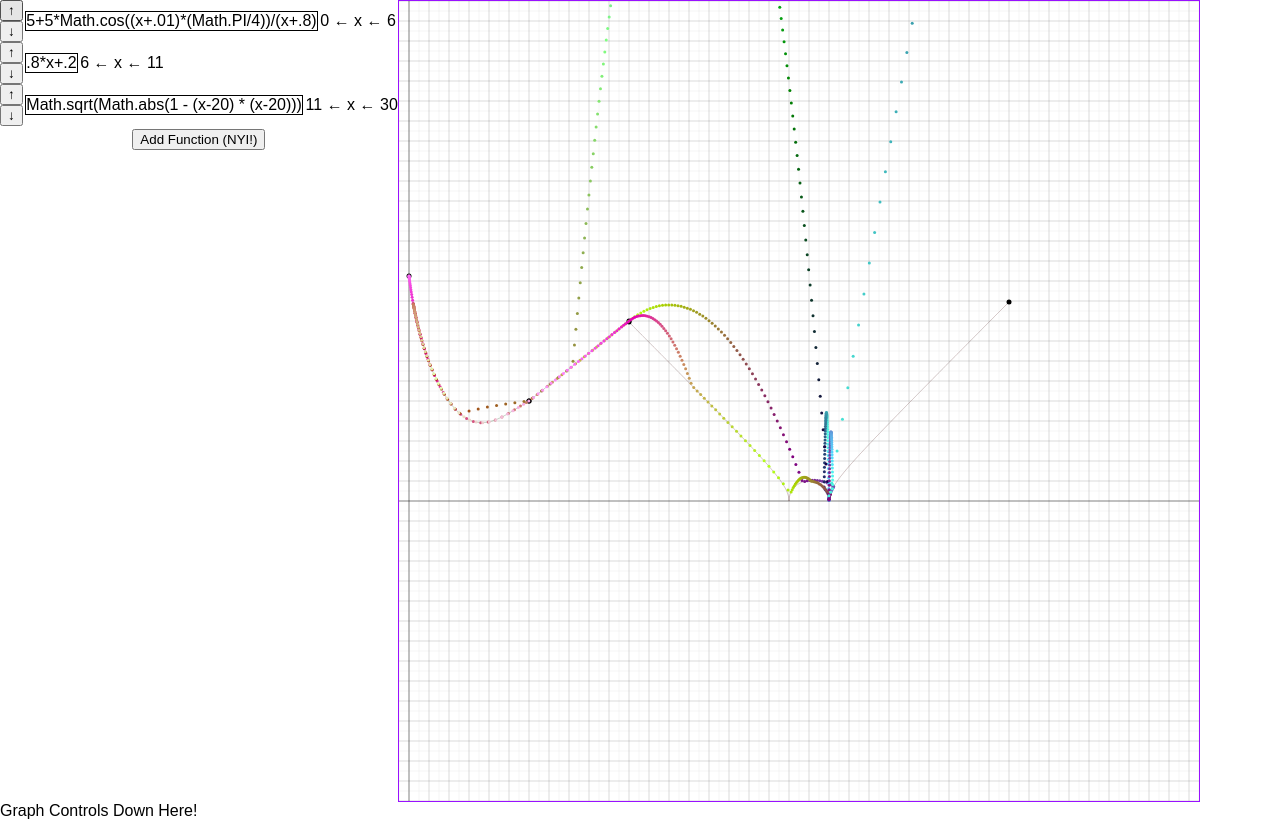
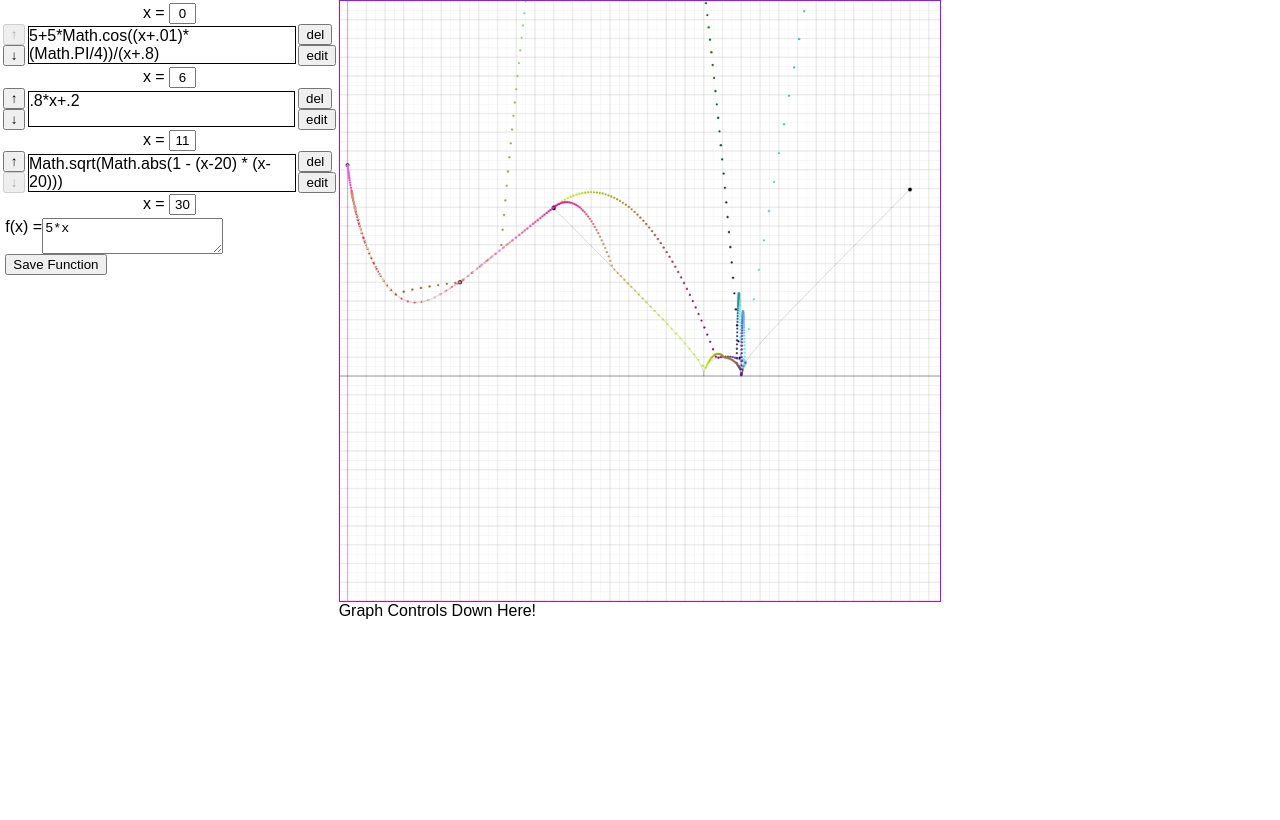
Before and after one commit to kevinfrei/rollercoaster, a React (Create React App) app: page / in a window 1280 px wide. Built offline with nearby package versions, Linux system fonts and the light colour scheme.

Commit message:
Some clean up of UserFunc, and the barebones stateless UI mockup seems good enough for now.

```diff
--- a/src/App.js
+++ b/src/App.js
@@ -27,13 +27,12 @@ class App extends Component {
       return (<div>Nope!{uf1} {uf2}</div>);
     }
     let funcList = [ uf1, uf2, uf3 ];
+    const adder = () => {window.alert('hello');};
     return (
-      <div className='RowList'>
-        <div className='ColList'>
-          <FuncList funcs={funcList} />
-          <FuncGraph funcs = {funcList} />
-        </div>
-        <div>
+      <div className='ColList'>
+        <FuncList funcs={funcList} addSaveFunc={adder}/>
+        <div className='RowList'>
+          <FuncGraph funcs={funcList} />
           Graph Controls Down Here!
         </div>
       </div>
--- a/src/FunctionGraph.js
+++ b/src/FunctionGraph.js
@@ -7,8 +7,8 @@ import type {UserFunction, Vector} from './UserFunction';
 
 // Super duper exciting constants
 const twoPi = Math.PI * 2;
-const scale = 20; // Scale of the graph
-
+const scale = 25; // Scale of the graph
+const graphStep = 1e-2; // The steps used for drawing the graph
 // Function colors
 const strokes = [
   '#040',
@@ -50,8 +50,12 @@ const drawFunctions =
   (ctx: CanvasRenderingContext2D, funcs: Array<UserFunction>): void => {
   let curStroke = 0;
   for (let f of funcs) {
-    let x = f.endPoints.a.x;
-    let y = f.endPoints.a.y;
+    let x = f.range.low;
+    let y = f.func(x);
+    ctx.beginPath();
+    ctx.fillStyle = '#000';
+    ctx.arc(xf(x), yf(y), 2.5, 0, twoPi);
+    ctx.fill();
     ctx.beginPath();
     ctx.strokeStyle = strokes[curStroke];
     ctx.fillStyle = strokes[curStroke];
@@ -60,19 +64,23 @@ const drawFunctions =
     ctx.moveTo(xf(x), yf(y));
     const e = f.range.high;
     while (x < e) {
-      y = f.func(x);
-      ctx.lineTo(xf(x), yf(y));
-      x += .01;
+      let fail = false;
+      try {
+        y = f.func(x);
+        fail = Number.isNaN(y);
+      } catch (e) {
+        fail = true;
+      }
+      if (!fail)
+        ctx.lineTo(xf(x), yf(y));
+      x += graphStep;
     }
-    ctx.lineTo(xf(f.endPoints.b.x), yf(f.endPoints.b.y));
+    y = f.func(e);
+    ctx.lineTo(xf(e), yf(y));
     ctx.stroke();
     ctx.beginPath();
     ctx.fillStyle = '#000';
-    ctx.arc(xf(f.endPoints.b.x), yf(f.endPoints.b.y), 2.5, 0, twoPi);
-    ctx.fill();
-    ctx.beginPath();
-    ctx.fillStyle = '#000';
-    ctx.arc(xf(f.endPoints.a.x), yf(f.endPoints.a.y), 2.5, 0, twoPi);
+    ctx.arc(xf(e), yf(y), 2.5, 0, twoPi);
     ctx.fill();
   }
 };
@@ -119,7 +127,7 @@ export class FuncGraph extends Component {
     }
   }
   render() {
-    const s = {border : '1px solid #91f', height : '800px', width : '800px'};
+    const s = {border : '1px solid #91f', height : '600px', width : '600px'};
     return (<canvas ref='FuncGraph' width={800} height={800} style={s}/>);
   }
 };
--- a/src/FunctionList.js
+++ b/src/FunctionList.js
@@ -2,43 +2,69 @@
 
 import React from 'react';
 
+import {MakeUserFunc} from './UserFunction';
+
 import type {UserFunction} from './UserFunction';
 
-export const FuncRange = ({Low, High}: {Low : number, High : number}) => {
-  return (
-    <span style={{alignSelf:'center'}}>
-      {Low}&nbsp;&larr;&nbsp;x&nbsp;&larr;&nbsp;{High}
-    </span>);
+// Don't forget: These are all stateless components!
+// Stateful components should in the 'Containers.js' file
+
+export const FuncDivider = ({value,onChange}:{value:number,onChange?:Function}) =>
+  (<div style={{alignSelf:'center'}}>
+    x = <input type='text' value={value} onChange={onChange && onChange()} style={{width:'14pt', textAlign:'center'}}/></div>);
+
+type FuncItemAttribs = {
+  userFunc: UserFunction,
+  first?:boolean,
+  last?:boolean,
+  onEdit?:Function,
+  onPrev?:Function,
+  onNext?:Function,
+  onDel?:Function
 };
 
-
-export const FuncItem = ({userFunc}:{userFunc: UserFunction}) => {
+export const FuncItem = ({userFunc,first,last,onEdit,onPrev,onNext,onDel}:FuncItemAttribs) => {
   return (
+    <div style={{width:'250pt',alignItems:'stretch'}} className='RowList'>
     <div className='ColList'>
-      <div>
-        <button>&uarr;</button><br/>
-        <button>&darr;</button>
+      <div style={{flexGrow:'1'}}>
+        <button disabled={first} onClick={onPrev && onPrev()}>&uarr;</button><br/>
+        <button disabled={last} onClick={onNext && onNext()}>&darr;</button>
       </div>
-      <div style={{border:'1pt solid black',margin:'2pt',alignSelf:'center',flexGrow:'4'}}>
-        {userFunc.text}
+      <div style={{border:'1px solid #000',margin:'2pt',alignSelf:'stretch',flexGrow:'500'}}>{userFunc.text}</div>
+      <div style={{flexGrow:'1'}}>
+        <button onClick={onDel && onDel()}>del</button><br/>
+        <button onClick={onEdit && onEdit()}>edit</button>
       </div>
-      <FuncRange Low={userFunc.range.low} High={userFunc.range.high}/>
+    </div>
+    <FuncDivider value={userFunc.range.high}/>
   </div>
   );
 };
 
 // TODO: Needs wired to Redux, as it affects state
-export const FuncAdder = () => {
-  return (<div style={{margin:'2pt', alignSelf:'center'}}><button>Add Function (NYI!)</button></div>);
+export const FuncChanger = ({onClick,func}:{onClick:Function, func?:UserFunction}) => {
+  return (
+    <div style={{margin:'2pt'}} className='RowList'>
+      <div className='ColList'>
+        f(x) =  <textarea value={func ? func.text : 'x'}/>
+      </div>
+      <div alignSelf='auto'><button onClick={onClick}>{func ? 'Save' : 'Add'} Function</button></div>
+    </div>
+  );
 };
 
-export const FuncList = ({funcs}:{funcs: Array<UserFunction>}) => {
+export const FuncList = ({funcs, addSaveFunc}:{funcs: Array<UserFunction>, addSaveFunc: Function}) => {
   // Should I assert that they're sorted?
-  const MapOfFuncs = funcs.map((uf, index) => {
-    return (<FuncItem key={index} userFunc={uf}/>);
-  });
-  return (<div className='RowList'>
+  const MapOfFuncs = funcs.map((uf, index) =>
+    (<FuncItem first={index===0} last={index===funcs.length-1} key={index} userFunc={uf}/>));
+  const DefaultFunc = MakeUserFunc('5*x','15','20');
+  if (typeof DefaultFunc === 'string') throw 'nope';
+  return (
+    <div style={{margin:'2pt'}} className='RowList'>
+      <FuncDivider value={0}/>
       {MapOfFuncs}
-    <FuncAdder/>
-  </div>);
+      <FuncChanger onClick={addSaveFunc} func={DefaultFunc}/>
+    </div>
+  );
 };
--- a/src/PhysicSim.js
+++ b/src/PhysicSim.js
@@ -20,6 +20,10 @@ type ForceVectors = {
 const halfPi = Math.PI / 2;
 const twoPi = Math.PI * 2;
 const gravity = 9.8; // m/s^2
+
+const initialSpeed = 0;
+const initialAngle = -halfPi;
+
 // This is probably worth doing something with eventually
 const friction = 1;
 
@@ -55,10 +59,14 @@ const NormalizeAngle = (n: number): number => {
 const getTangentAngle = (x: number, func: MathFunc): number => {
   // Stupid approximation :(
   const slice = 1e-10;
-  const y = func(x);
-  const y2 = func(x + slice);
-  const delta = y2 - y;
-  return NormalizeAngle(Math.atan2(delta, slice));
+  try {
+    const y = func(x);
+    const y2 = func(x + slice);
+    const delta = y2 - y;
+    return Number.isNaN(delta) ? 0 : NormalizeAngle(Math.atan2(delta, slice));
+  } catch (e) {
+    return 0;
+  }
 };
 
 const GetPointData = (x: number, func: MathFunc): PointData => {
@@ -91,7 +99,8 @@ export const getPosition =
   // cumulatively because I've forgotten the Calculus necessary to do it
   // accurately :/
   const firstFunc = funcs[0];
-  let vec: Vector = MakeVector(firstFunc.endPoints.a, 0, 0, true);
+  const start = firstFunc.range.low;
+  let vec: Vector = MakeVector(MakePoint(start, firstFunc.func(start)), initialAngle, initialSpeed, true);
 
   for (let idx = 0; idx <= time / timeSlice; idx++) {
     if (resMap[idx]) {
--- a/src/UserFunction.js
+++ b/src/UserFunction.js
@@ -26,7 +26,6 @@ export type UserFunction = {
   text : string,
   func : MathFunc,
   range : Range,
-  endPoints : {a : Point, b : Point}
 };
 
 export const MakePoint = (x: number, y: number): Point => ({x, y});
@@ -58,14 +57,13 @@ export const MakeUserFunc = function(
   // It certainly seems faster while I'm debugging
 
   // eslint-disable-next-line
-  const func: MathFunc = eval('(x) => (' + text + ');');
+  const func: MathFunc = eval('(x) => {try { return (' + text + ');} catch (e) {} return 0;}');
   const a: Point = MakePoint(lo, func(lo));
   const b: Point = MakePoint(hi, func(hi));
   return {
     text,
     func,
     range : {low : lo, high : hi},
-    endPoints : {a, b}
   };
 };
 
```
Lines whose indentation alone changed are shown as unchanged.
